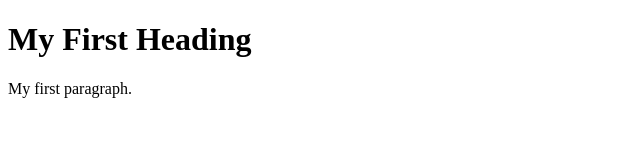
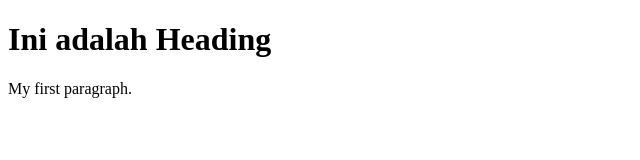
Before and after one commit to srachmadbudi/PUSTAKITA, a plain HTML site: page index.html in a window 1280 px wide. Shown: the whole page, without its empty margins (0-640 px from the left). Drawn offline with Linux system fonts and the light colour scheme.

Commit message:
ubah dikit

```diff
--- a/index.html
+++ b/index.html
@@ -5,7 +5,7 @@
 </head>
 <body>
 
-<h1>My First Heading</h1>
+<h1>Ini adalah Heading</h1>
 <p>My first paragraph.</p>
 
 </body>
```
